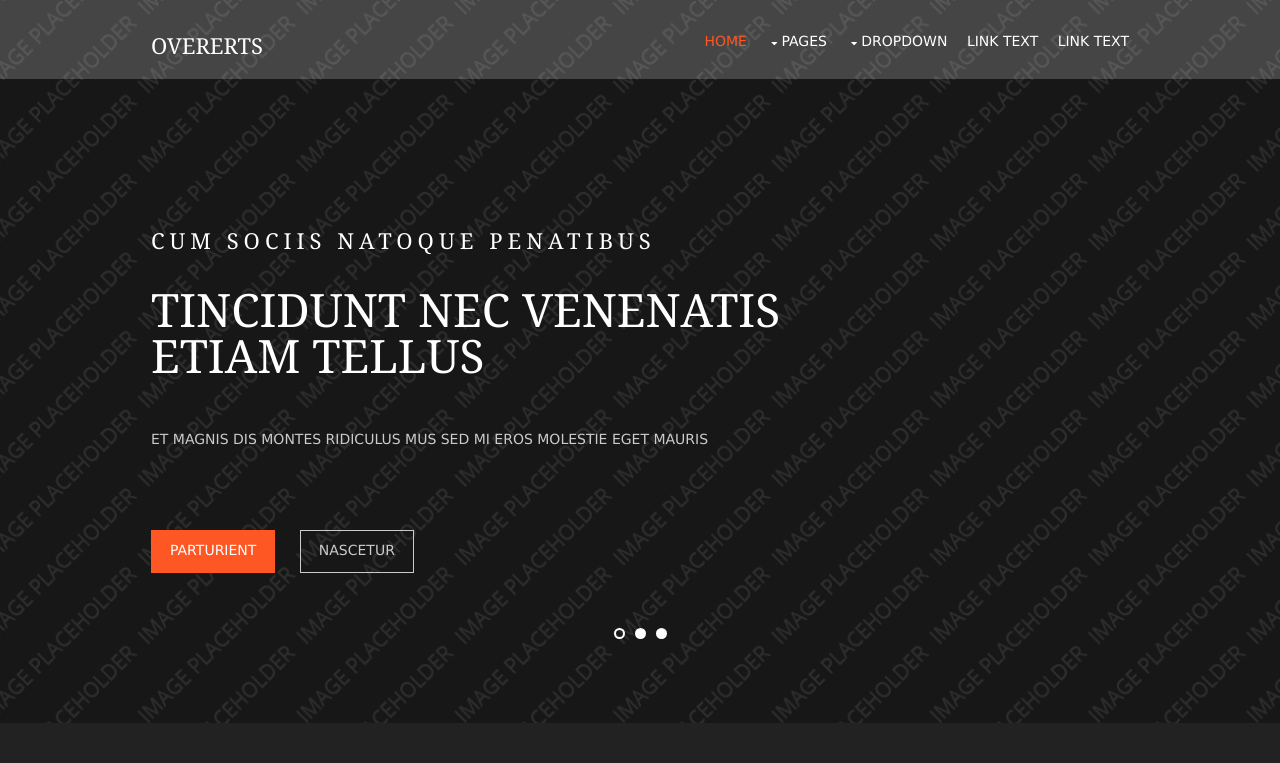
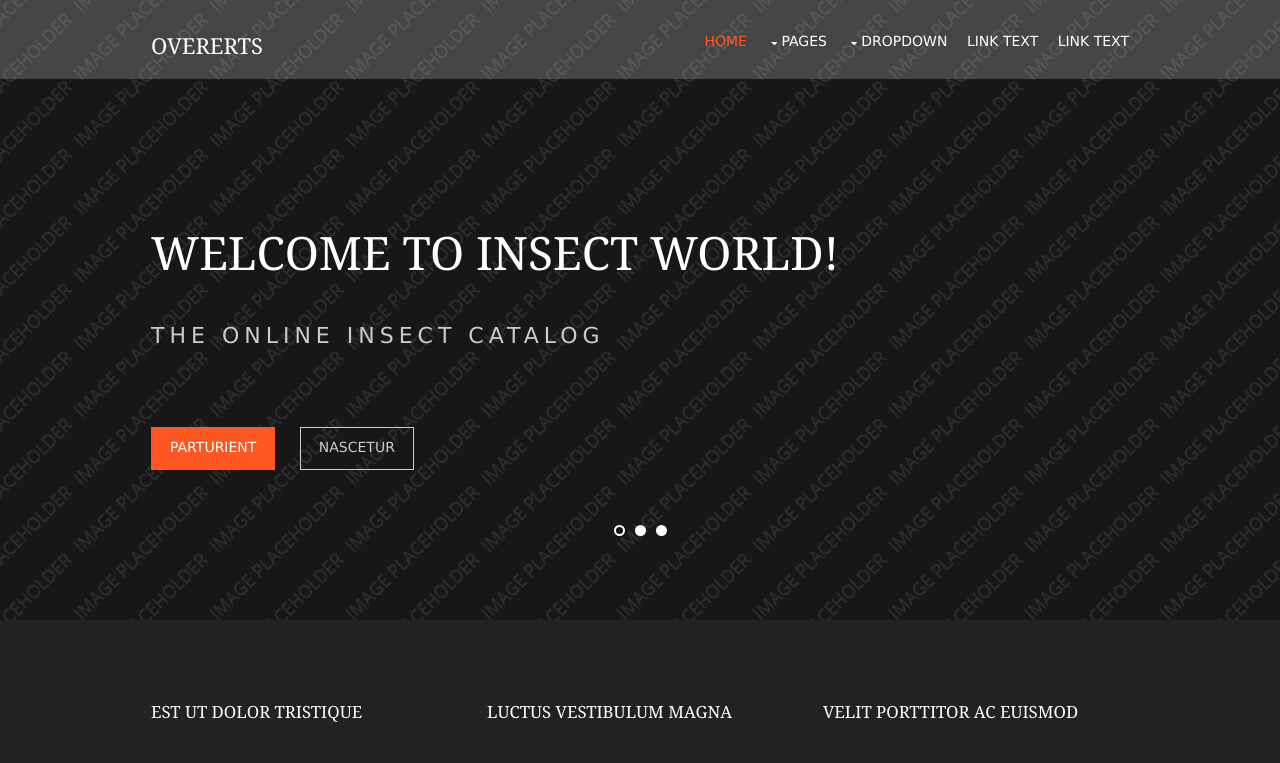
Before and after one commit to roLee92/insectShop, a PHP site: page / in a window 1280 px wide. Shown: the top 763 px of the page. Run offline with PHP 8.4, Linux system fonts and the light colour scheme.

Commit message:
Updated index.php file

```diff
--- a/index.php
+++ b/index.php
@@ -49,9 +49,8 @@ Licence URI: http://www.os-templates.com/template-terms
       <ul class="slides">
         <li>
           <article>
-            <p class="heading">Cum sociis natoque penatibus</p>
-            <h2 class="heading">Tincidunt nec venenatis etiam tellus</h2>
-            <p>Et magnis dis montes ridiculus mus sed mi eros molestie eget mauris</p>
+            <h2 class="heading">Welcome to Insect World!</h2>
+            <p>The online insect catalog</p>
             <footer>
               <ul class="nospace inline pushright">
                 <li><a class="btn" href="#">Parturient</a></li>
```
